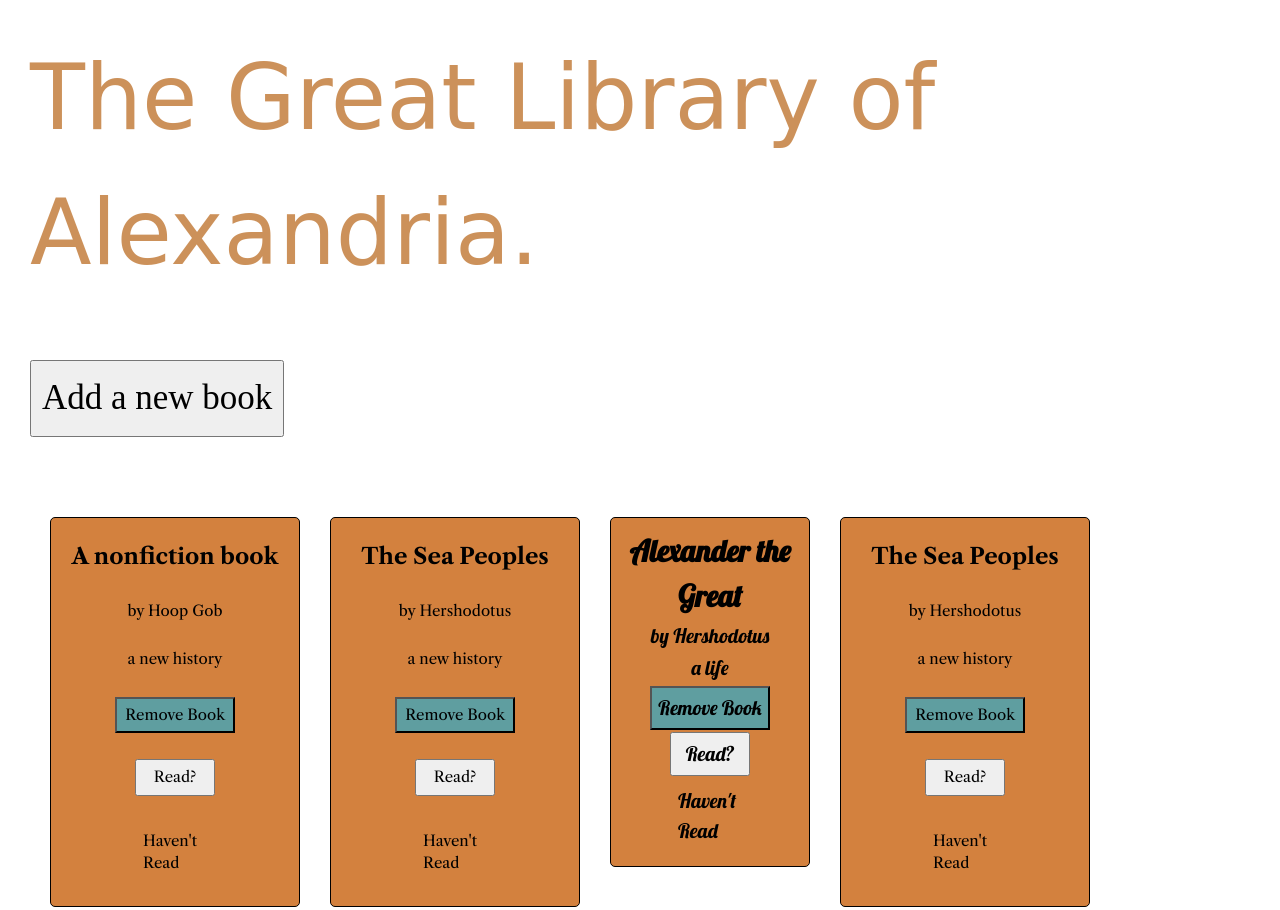
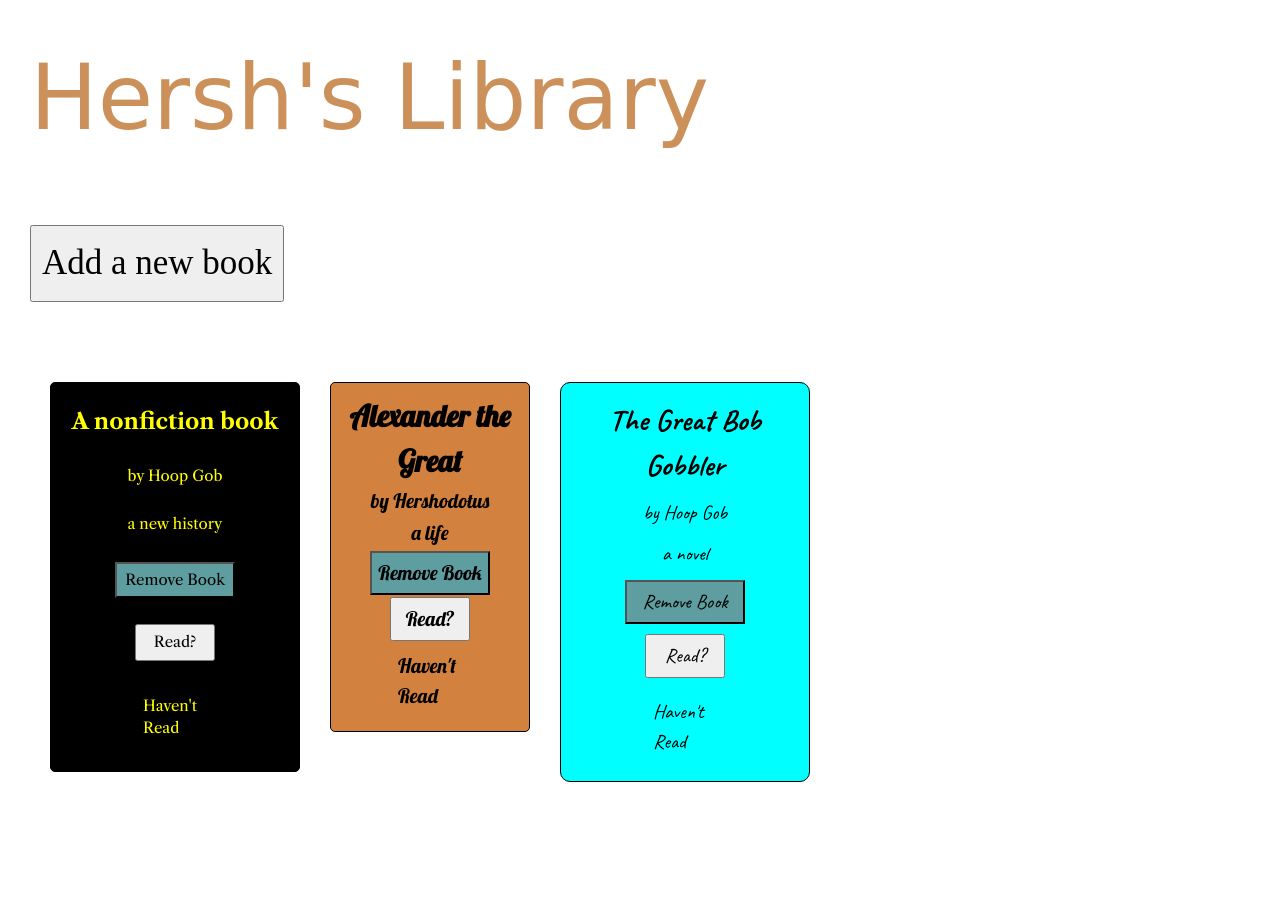
Before and after one commit to wuliuqi30/library, a plain HTML site: page index.html in a window 1280 px wide. Shown: the top 910 px of the page. After the commit the page ends 832 px from the top, so only its background shows below. Drawn offline with nearby package versions, Linux system fonts and the light colour scheme; a web font is replaced by a local one.

Commit message:
Turn library into a class

```diff
--- /dev/null
+++ b/book.js
@@ -0,0 +1,12 @@
+class Book {
+
+    constructor(title, author, type) {
+      this.title = title;
+      this.author = author;
+      this.type = type; // 'novel', 'biography', 'non-fiction'
+      this.id = null;
+      this.read = false;
+      this.pages = null;
+    }
+
+  }
--- a/index.html
+++ b/index.html
@@ -28,7 +28,7 @@
 
 <body>
 
-    <h1 class="library-header">The Great Library of Alexandria.</h1>
+    <h1 class="library-header"></h1>
 
     <dialog class="add-new-book-box">
         <form id="add-book">
@@ -62,8 +62,9 @@
     </dialog>
     <button class="add-book-button">Add a new book</button>
     <div class="library"></div>
-    <script src="javascript.js">
-    </script>
+    <script src="library.js"></script>
+    <script src="book.js"></script>
+    <script src="main.js"></script>
 </body>
 
 </html>
--- a/javascript.js
+++ /dev/null
@@ -1,199 +0,0 @@
-const myLibrary = [];
-
-function Book(title, author, type) {
-  // the constructor...
-  this.title = title;
-  this.author = author;
-  this.type = type; // 'novel', 'biography', 'non-fiction'
-  this.id = null;
-  this.read = false;
-  this.pages = null;
-}
-
-function addBookToLibraryArray(book) {
-  myLibrary.push(book);
-}
-
-const dialog = document.querySelector("dialog");
-const showButton = document.querySelector("dialog + button");
-const closeButton = document.querySelector("#cancel");
-
-// "Show the dialog" button opens the dialog modally
-showButton.addEventListener("click", () => {
-  dialog.showModal();
-});
-
-// "Close" button closes the dialog
-closeButton.addEventListener("click", () => {
-  dialog.close();
-
-  const bookTitle = document.getElementById("add-book-title");
-  const bookAuthor = document.getElementById("add-book-author");
-  const selectList = document.getElementById("add-book-genre");
-  bookTitle.value = "";
-  bookAuthor.value = "";
-  selectList.selectedIndex = 0;
-});
-
-// make new book add form.
-submitButton = document.querySelector(".submit");
-submitButton.addEventListener("click", (event) => {
-  // Get the form data and use it to make a new book
-
-  event.preventDefault();
-  const bookTitle = document.getElementById("add-book-title");
-  const bookAuthor = document.getElementById("add-book-author");
-  const bookGenre = document.getElementById("add-book-genre");
-  const selectList = document.getElementById("add-book-genre");
-
-  if (!bookTitle.value || !bookAuthor.value || !bookGenre.value) {
-    return;
-  }
-
-  const book = new Book(bookTitle.value, bookAuthor.value, bookGenre.value);
-  addBookToLibrary(book)
-
-  bookTitle.value = "";
-  bookAuthor.value = "";
-  selectList.selectedIndex = 0;
-  dialog.close();
-})
-
-
-
-function addBookToLibraryDisplay(book) {
-  const libDOM = document.querySelector(".library");
-
-  // Get last book in library's id:
-  const lastBook = libDOM.lastChild;
-
-  if (lastBook) {
-    book.id = Number(lastBook.value) + 1;
-  } else {
-    book.id = 0;
-  }
-
-
-  // for (const b of library){
-  //     displayText += b.title + ", ";
-  // }
-  // libDOM.textContent = displayText;
-
-
-
-  // Give each book a unique id, to help find it later.
-
-  // Make a .book object
-  const bookDOM = document.createElement('div');
-  bookDOM.classList.add('book', book.type);
-
-  // Make the book element's inner stuff: Title, author, and other information:
-  bookDOM.value = book.id;
-  const titleDOM = document.createElement('h2');
-  titleDOM.textContent = book.title;
-  bookDOM.appendChild(titleDOM);
-  const authorDOM = document.createElement('p');
-  authorDOM.textContent = `by ${book.author}`;
-  bookDOM.appendChild(authorDOM);
-
-  if (book.type === 'novel') {
-    const extraTextDOM = document.createElement('p');
-    extraTextDOM.textContent = `a novel`;
-    bookDOM.appendChild(extraTextDOM);
-  } else if (book.type === 'nonfiction') {
-    const extraTextDOM = document.createElement('p');
-    extraTextDOM.textContent = `a new history`;
-    bookDOM.appendChild(extraTextDOM);
-  } else if (book.type === 'biography') {
-    const extraTextDOM = document.createElement('p');
-    extraTextDOM.textContent = `a life`;
-    bookDOM.appendChild(extraTextDOM);
-  }
-
-
-  // Add a remove button
-
-  const removeButton = document.createElement("button");
-  removeButton.classList.add("remove-button");
-  removeButton.textContent = "Remove Book";
-  removeButton.addEventListener("click", () => {
-
-    // Remove this book
-    bookDOM.remove();
-  })
-  bookDOM.appendChild(removeButton);
-
-
-  const readStatusIndicator = document.createElement("p");
-  readStatusIndicator.textContent = "Haven't Read";
-  readStatusIndicator.classList.add("read-status-indicator");
-
-  // Read status button:
-  const readButton = document.createElement("button");
-  readButton.classList.add("read-button");
-  readButton.textContent = "Read?";
-  readButton.addEventListener("click", () => {
-    // mark this book as read if unread, and unread if read
-    const bookId = bookDOM.value;
-    let bookIdx = myLibrary.findIndex((element)=> element.id === bookId);
-    const readThisBook = myLibrary[bookIdx].read;
-    if (readThisBook){
-      myLibrary[bookIdx].read = false;
-      readStatusIndicator.classList.remove("read");
-      readStatusIndicator.textContent = "Haven't Read";
-    } else {
-      myLibrary[bookIdx].read = true;
-      readStatusIndicator.classList.add("read");
-      readStatusIndicator.textContent = "Read";
-    }
-
-  })
-
-
-    // Read Status Text
-
-
-  bookDOM.appendChild(readButton);
-  bookDOM.append(readStatusIndicator);
-
-  libDOM.appendChild(bookDOM);
-
-
-
-
-
-}
-
-function addBookToLibrary(book) {
-  addBookToLibraryArray(book);
-  addBookToLibraryDisplay(book);
-}
-
-// Make a table:
-// Title:
-//  title 1
-//  title 2
-
-// Main Code
-
-const bookList = [new Book('A nonfiction book', "Hoop Gob", 'nonfiction'),
-new Book('The Sea Peoples', 'Hershodotus', 'nonfiction'),
-new Book('Alexander the Great', 'Hershodotus', 'biography'),
-new Book('The Sea Peoples', 'Hershodotus', 'nonfiction'),
-new Book('Winston Churchill', 'Hershodotus', 'biography'),
-new Book('The Great Bob Gobbler', "Hoop Gob", 'novel')];
-
-
-for (const b of bookList){
-  addBookToLibrary(b);
-}
-
-// addBookToLibrary()
-// addBookToLibrary()
-// addBookToLibrary()
-// addBookToLibrary()
-// addBookToLibrary();
-// addBookToLibrary(new Book('The Great Bob Gobbler', "Hoop Gob", 'nonfiction'));
-
-
-// refreshLibraryOnPage(myLibrary);
--- /dev/null
+++ b/library.js
@@ -0,0 +1,182 @@
+class Library {
+
+    bookshelf = [];
+    #name;
+
+    constructor(bookList = [], libraryName = "The Great Library of Alexandria") {
+      this.addBooksToLibrary(bookList); // Whatever books we start with, we put on the bookshelf.
+      this.#name = libraryName;
+    }
+
+    get name() {
+      return this.#name;
+    }
+
+    set name(newName) {
+        this.#name = newName;
+        const header = document.querySelector(".library-header");
+        header.textContent = this.#name;
+    }
+
+    get numBooks() {
+      return this.bookshelf.length;
+    }
+
+    addBooksToLibrary(bookArray) {
+      for (const b of bookArray) {
+        this.#addBookToLibrary(b);
+      }
+    }
+
+    #addBookToLibrary(book) {
+      this.bookshelf.push(book);
+      this.addBookToLibraryDisplay(book);
+    }
+
+    printLibrary() {
+      console.table(this.bookshelf);
+    }
+
+    static howManyBooks(lib){
+      return lib.bookshelf.length;
+    }
+
+    addBookToLibraryDisplay(book) {
+      const libDOM = document.querySelector(".library");
+
+      // Get last book in library's id:
+      const lastBook = libDOM.lastChild;
+
+      if (lastBook) {
+        book.id = Number(lastBook.value) + 1;
+      } else {
+        book.id = 0;
+      }
+
+      // Make a .book object
+      const bookDOM = document.createElement('div');
+      bookDOM.classList.add('book', book.type);
+
+      // Make the book element's inner stuff: Title, author, and other information:
+      bookDOM.value = book.id;
+      const titleDOM = document.createElement('h2');
+      titleDOM.textContent = book.title;
+      bookDOM.appendChild(titleDOM);
+      const authorDOM = document.createElement('p');
+      authorDOM.textContent = `by ${book.author}`;
+      bookDOM.appendChild(authorDOM);
+
+      if (book.type === 'novel') {
+        const extraTextDOM = document.createElement('p');
+        extraTextDOM.textContent = `a novel`;
+        bookDOM.appendChild(extraTextDOM);
+      } else if (book.type === 'nonfiction') {
+        const extraTextDOM = document.createElement('p');
+        extraTextDOM.textContent = `a new history`;
+        bookDOM.appendChild(extraTextDOM);
+      } else if (book.type === 'biography') {
+        const extraTextDOM = document.createElement('p');
+        extraTextDOM.textContent = `a life`;
+        bookDOM.appendChild(extraTextDOM);
+      }
+
+
+      // Add a remove button
+
+      const removeButton = document.createElement("button");
+      removeButton.classList.add("remove-button");
+      removeButton.textContent = "Remove Book";
+      removeButton.addEventListener("click", () => {
+
+        // Remove this book
+        bookDOM.remove();
+      })
+      bookDOM.appendChild(removeButton);
+
+
+      const readStatusIndicator = document.createElement("p");
+      readStatusIndicator.textContent = "Haven't Read";
+      readStatusIndicator.classList.add("read-status-indicator");
+
+      // Read status button:
+      const readButton = document.createElement("button");
+      readButton.classList.add("read-button");
+      readButton.textContent = "Read?";
+      readButton.addEventListener("click", () => {
+        // mark this book as read if unread, and unread if read
+        const bookId = bookDOM.value;
+        let bookIdx = this.bookshelf.findIndex((element) => element.id === bookId);
+        const readThisBook = this.bookshelf[bookIdx].read;
+        if (readThisBook) {
+          this.bookshelf[bookIdx].read = false;
+          readStatusIndicator.classList.remove("read");
+          readStatusIndicator.textContent = "Haven't Read";
+        } else {
+          this.bookshelf[bookIdx].read = true;
+          readStatusIndicator.classList.add("read");
+          readStatusIndicator.textContent = "Read";
+        }
+
+      })
+
+
+      // Read Status Text
+      bookDOM.appendChild(readButton);
+      bookDOM.append(readStatusIndicator);
+
+      libDOM.appendChild(bookDOM);
+    }
+
+    createLibraryDisplay() {
+
+      //const header = document.querySelector(".library-header");
+      this.name = this.#name;
+
+      const dialog = document.querySelector("dialog");
+      const showButton = document.querySelector("dialog + button");
+      const closeButton = document.querySelector("#cancel");
+
+
+      // "Show the dialog" button opens the dialog modally
+      showButton.addEventListener("click", () => {
+        dialog.showModal();
+      });
+
+      // "Close" button closes the dialog
+      closeButton.addEventListener("click", () => {
+        dialog.close();
+
+        const bookTitle = document.getElementById("add-book-title");
+        const bookAuthor = document.getElementById("add-book-author");
+        const selectList = document.getElementById("add-book-genre");
+        bookTitle.value = "";
+        bookAuthor.value = "";
+        selectList.selectedIndex = 0;
+      });
+
+      // make new book add form.
+      const submitButton = document.querySelector(".submit");
+      submitButton.addEventListener("click", (event) => {
+        // Get the form data and use it to make a new book
+
+        event.preventDefault();
+        const bookTitle = document.getElementById("add-book-title");
+        const bookAuthor = document.getElementById("add-book-author");
+        const bookGenre = document.getElementById("add-book-genre");
+        const selectList = document.getElementById("add-book-genre");
+
+        if (!bookTitle.value || !bookAuthor.value || !bookGenre.value) {
+          return;
+        }
+
+        const book = new Book(bookTitle.value, bookAuthor.value, bookGenre.value);
+        this.#addBookToLibrary(book)
+
+        bookTitle.value = "";
+        bookAuthor.value = "";
+        selectList.selectedIndex = 0;
+        dialog.close()
+      })
+    }
+
+  }
--- /dev/null
+++ b/main.js
@@ -0,0 +1,12 @@
+// Main Code
+const myLibrary = new Library([], "Hersh's Library");
+
+const bookList = [new Book('A nonfiction book', "Hoop Gob", 'nonfiction'),
+  new Book('Alexander the Great', 'Hershodotus', 'biography'),
+  new Book('The Great Bob Gobbler', "Hoop Gob", 'novel')];
+
+  myLibrary.addBooksToLibrary(bookList);
+
+myLibrary.createLibraryDisplay();
+
+console.log(myLibrary.name);
--- a/styles.css
+++ b/styles.css
@@ -140,6 +140,7 @@ h2{
     font-optical-sizing: auto;
     font-weight: 300;
     font-style: normal;
+    background-color: aqua;
 }
 
 .nonfiction{
@@ -151,7 +152,8 @@ h2{
     font-family: "Libre Caslon Text", serif;
     font-weight: 400;
     font-style: normal;
-
+    background-color: black;
+    color:yellow;
 }
 
 .biography{
```
